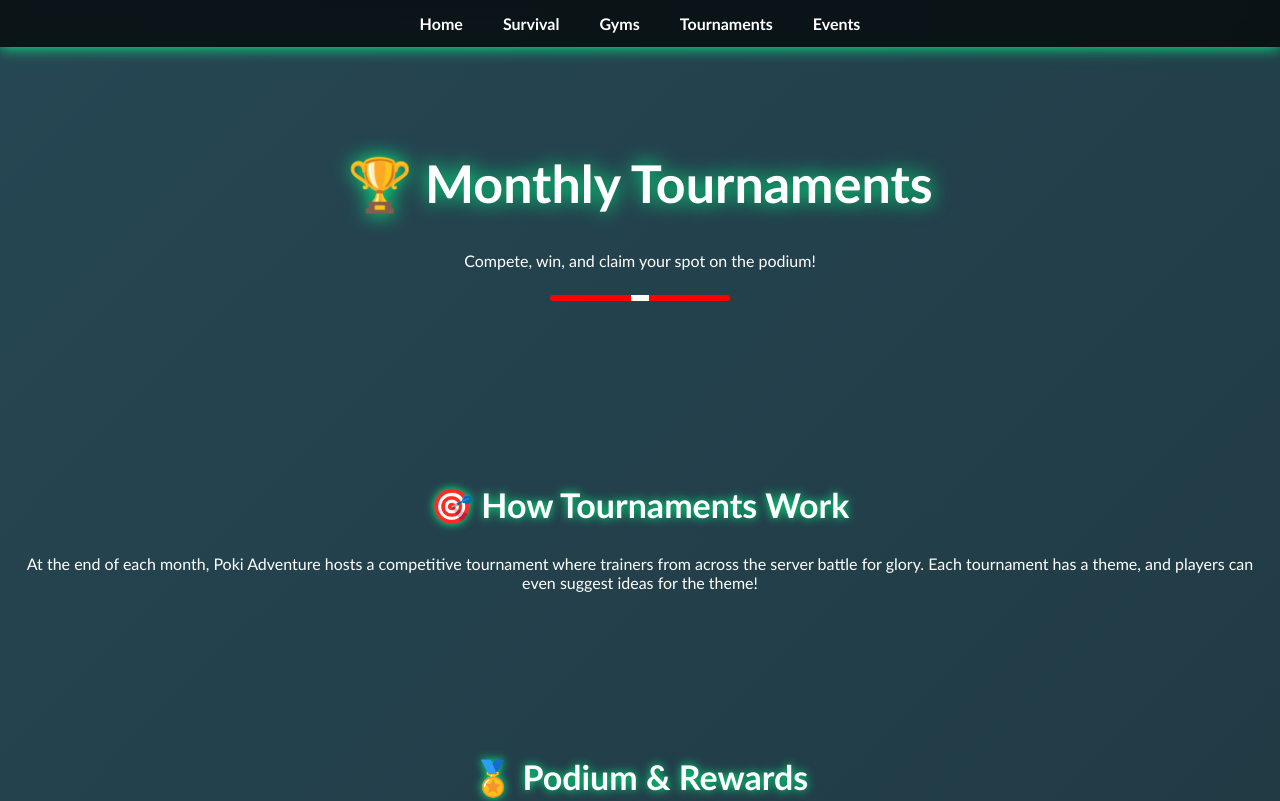
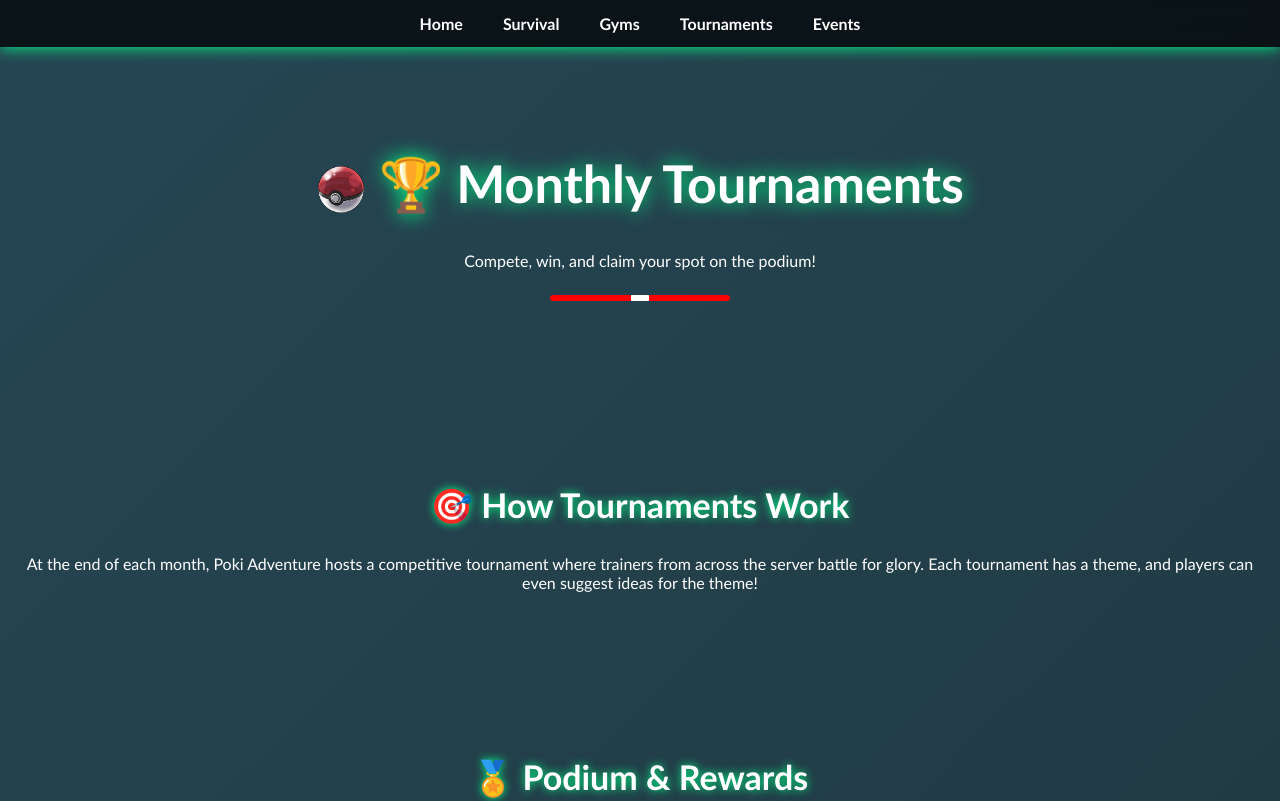
Before and after one commit to PokiAdventure/Poki-Adventure, a plain HTML site: page tournaments.html in a window 1280 px wide. Shown: the top 801 px of the page. Drawn offline with Linux system fonts and the light colour scheme.

Commit message:
Update tournaments.html

```diff
--- a/tournaments.html
+++ b/tournaments.html
@@ -117,7 +117,10 @@ footer{
 </div>
 
 <header>
-<h1>🏆 Monthly Tournaments</h1>
+<h1>
+  <img src="pokeball.png" alt="Poké Ball" style="width:50px; vertical-align:middle;">
+  🏆 Monthly Tournaments
+</h1>
 <p>Compete, win, and claim your spot on the podium!</p>
 <div class="divider"></div>
 </header>
```
